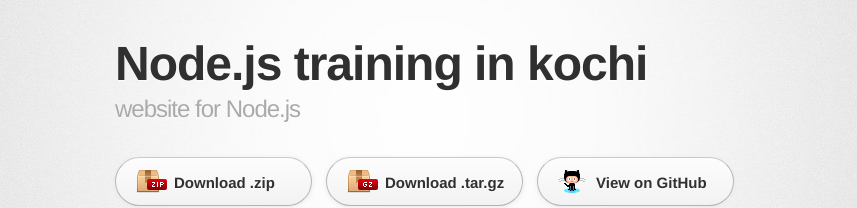
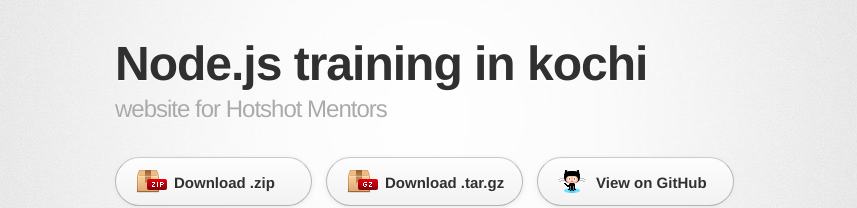
Before and after one commit to hotshotmentors/Nodejs-training-in-kochi.github.io, a plain HTML site: page index.html in a window 1280 px wide. Shown: the top 208 px of the page, without its empty margins (215-1072 px from the left). Drawn offline with Linux system fonts and the light colour scheme; a web font is replaced by a local one.

Commit message:
just changed a name

```diff
--- a/index.html
+++ b/index.html
@@ -19,7 +19,7 @@
 
         <header>
           <h1>Node.js training in kochi</h1>
-          <h2>website for Node.js</h2>
+          <h2>website for Hotshot Mentors</h2>
         </header>
 
         <section id="downloads" class="clearfix">
```
